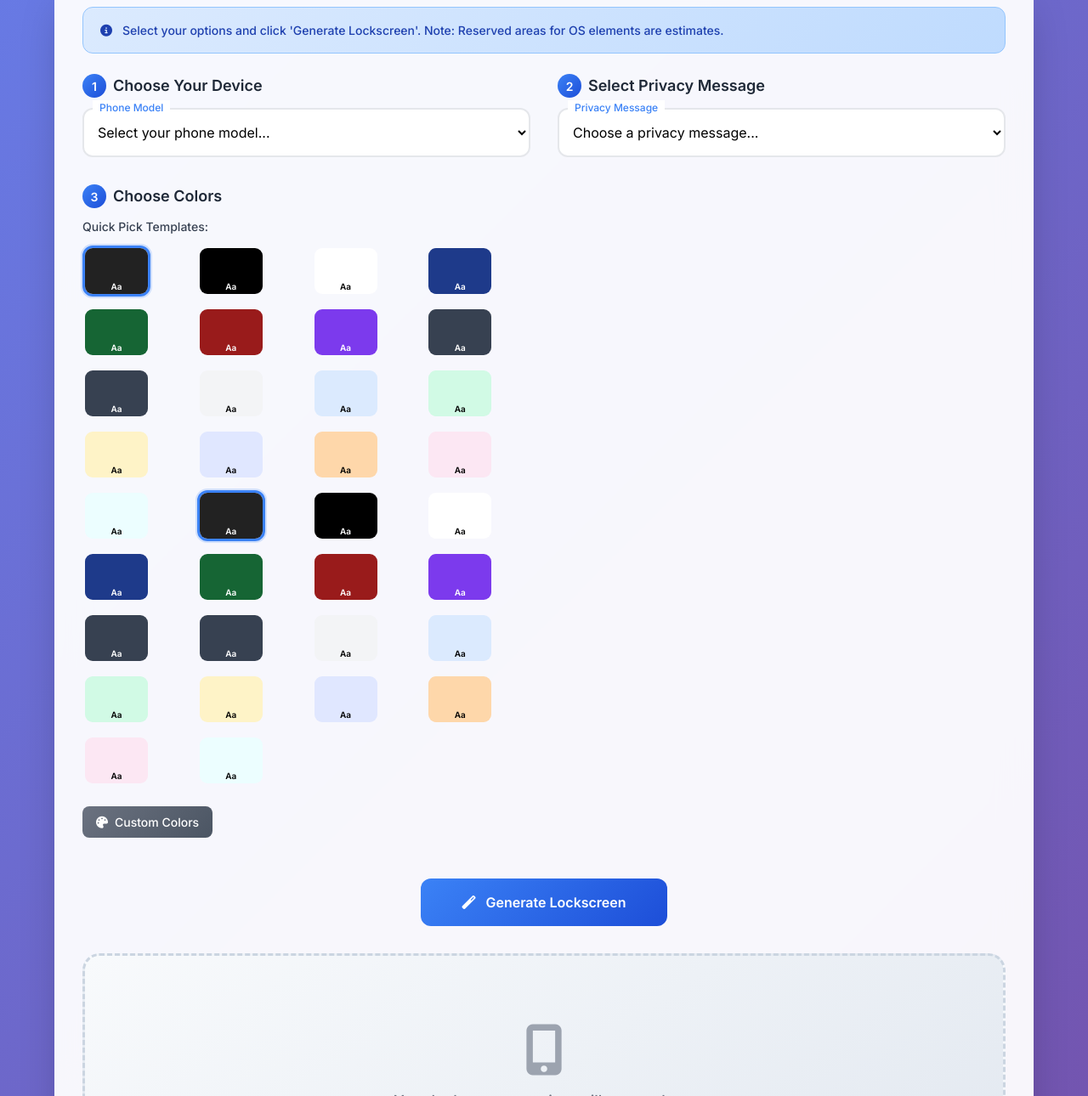
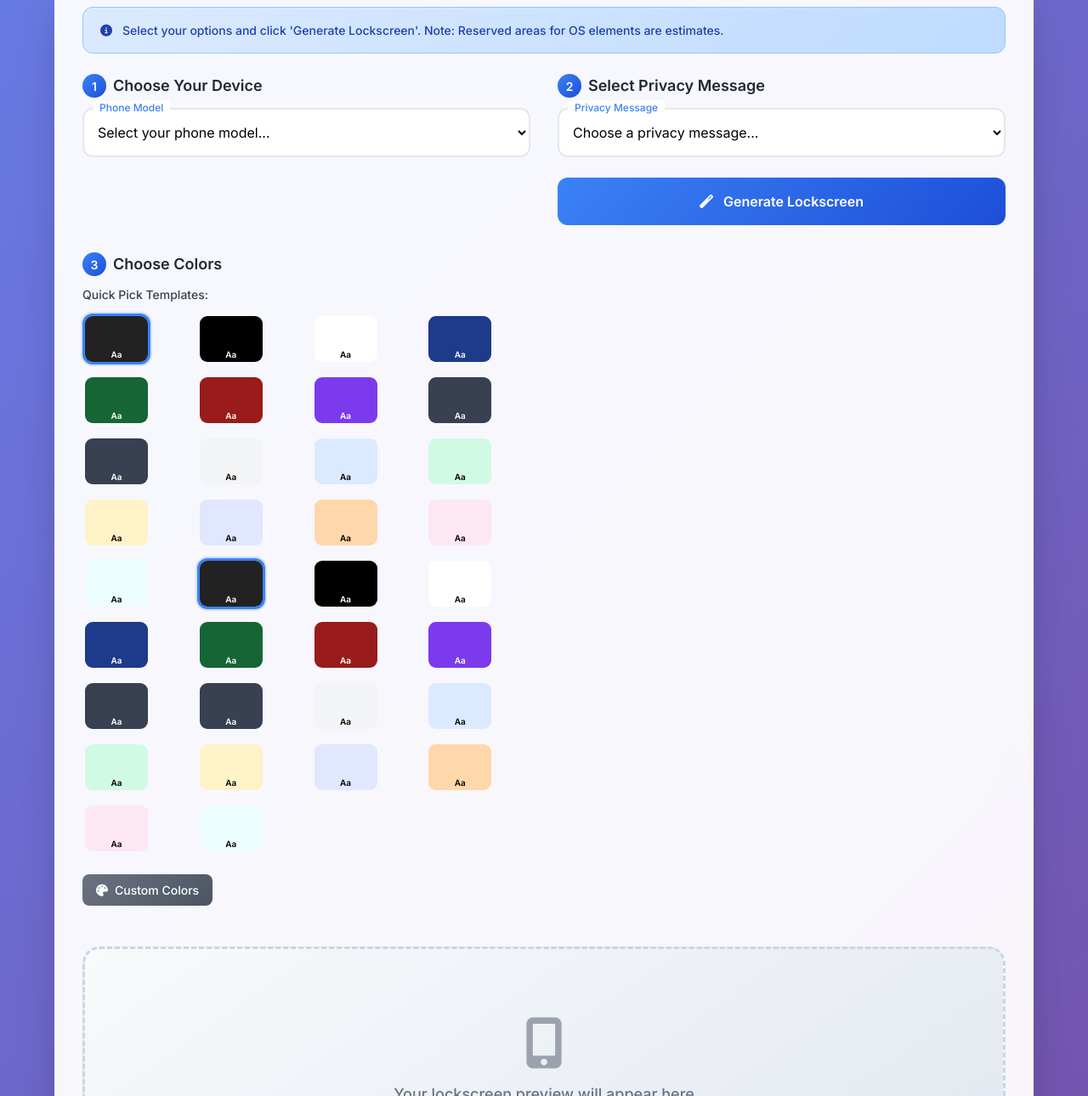
Before and after one commit to johnzilla/privacy-lockscreen, a website built with Vite: page index.html in a window 1280 px wide. Shown: the part 306-1596 px from the top of the page at 85% size. Built offline with nearby package versions, Linux system fonts and the light colour scheme.

Commit message:
Move Generate button to create 2x2 layout

```diff
--- a/index.html
+++ b/index.html
@@ -391,6 +391,14 @@
                             </select>
                             <label class="floating-label">Privacy Message</label>
                         </div>
+
+                        <!-- Generate Button -->
+                        <div class="mt-6">
+                            <button id="generateButton" class="btn-primary w-full">
+                                <i class="fas fa-magic mr-2"></i>
+                                Generate Lockscreen
+                            </button>
+                        </div>
                     </div>
 
                     <!-- Background Color -->
@@ -439,18 +447,10 @@
                         </div>
                     </div>
 
-                    <!-- Empty grid item to maintain layout -->
+                    <!-- Fourth grid item - can be used for additional features -->
                     <div class="grid-item">
-                        <!-- This maintains the 2x2 grid layout -->
+                        <!-- Reserved for future features -->
                     </div>
-                </div>
-
-                <!-- Generate Button -->
-                <div class="text-center mb-8">
-                    <button id="generateButton" class="btn-primary w-full lg:w-auto px-12">
-                        <i class="fas fa-magic mr-2"></i>
-                        Generate Lockscreen
-                    </button>
                 </div>
 
                 <!-- Preview Container -->
```
